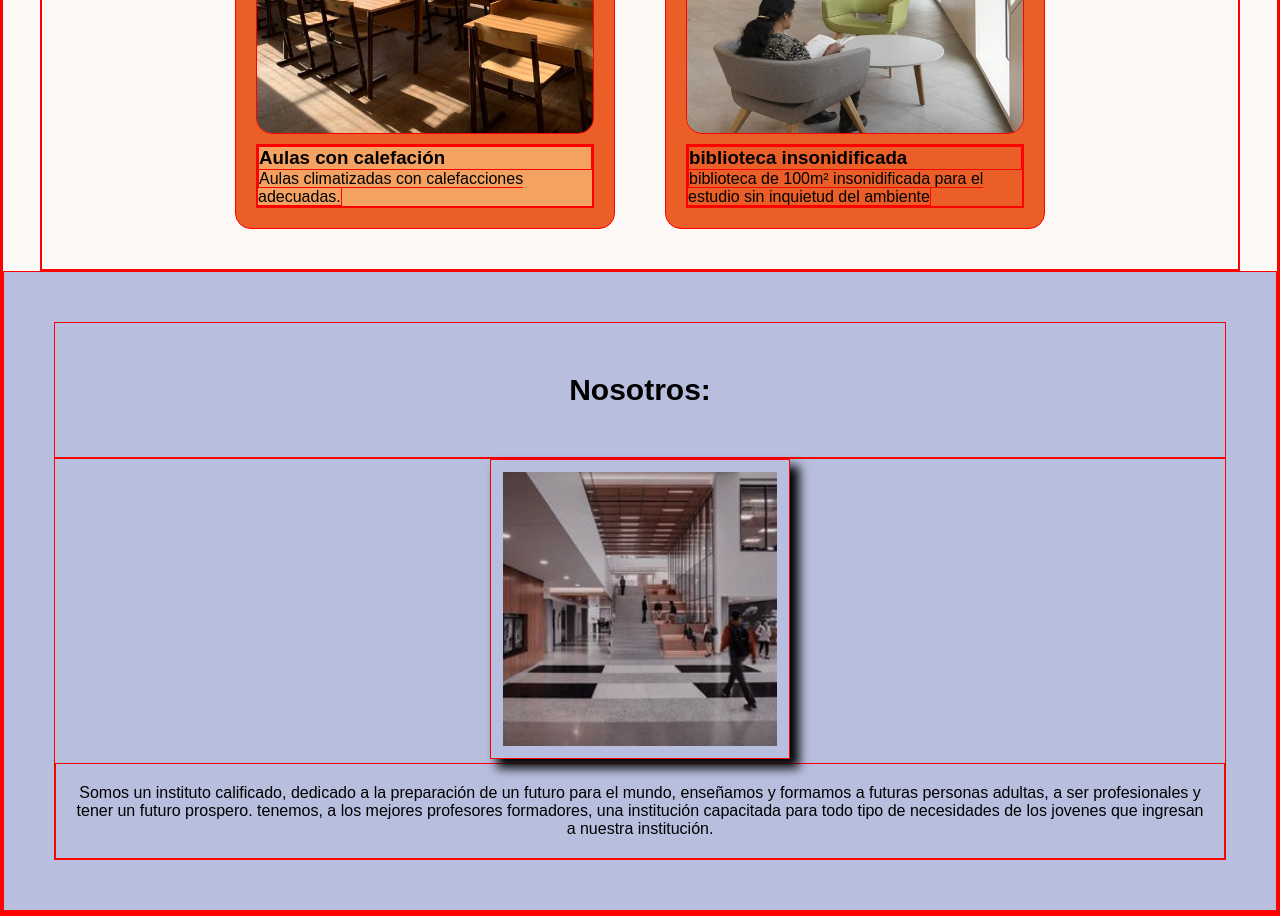
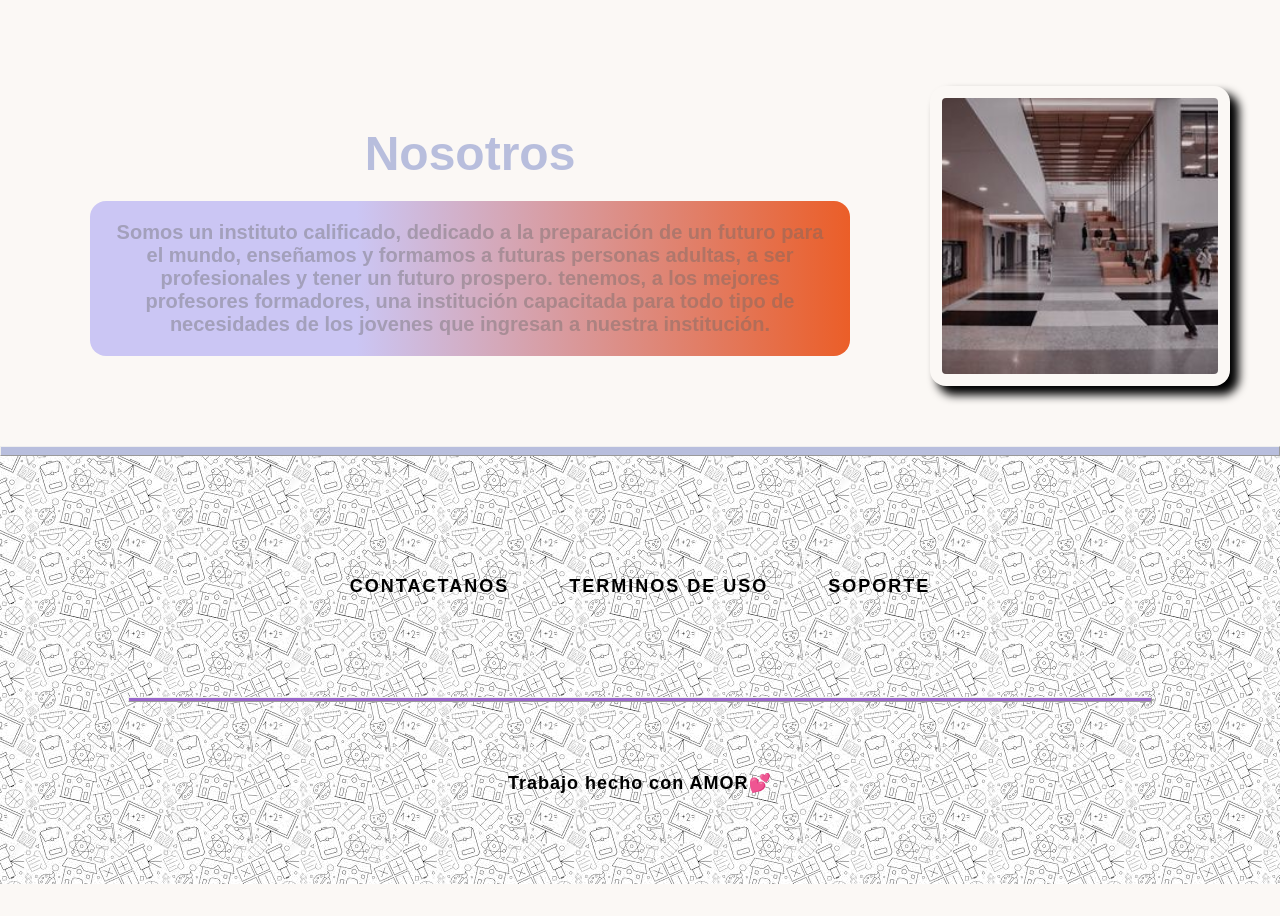
Before and after one commit to Enzoskr/integrador, a plain HTML site: page index.html in a window 1280 px wide. Shown: the part 3220-4136 px from the top of the page. After the commit the page ends 4104 px from the top, so only its background shows below. Drawn offline with Linux system fonts and the light colour scheme.

Commit message:
cambio de footer y about us

```diff
--- a/assets/style.css
+++ b/assets/style.css
@@ -28,7 +28,7 @@
   text-decoration: none;
   list-style: none;
   font-family: "poppins", sans-serif;
-  border: 1px solid red;
+  /* border: 1px solid red; */
 }
 /*  header */
 header {
@@ -98,6 +98,7 @@ main {
   align-items: center;
   padding: 70px 0px;
   width: 100%;
+  height: 800px;
   background-color: var(--bg-metal);
 }
 
@@ -142,7 +143,8 @@ main {
   align-items: center;
   gap: 25px;
 }
-.info-img {
+.info-img img {
+  width: 80%;
   box-shadow: 10px 10px 5px 0px rgba(0, 0, 0, 0.75);
   -webkit-box-shadow: 10px 10px 5px 0px rgba(0, 0, 0, 0.75);
   -moz-box-shadow: 10px 10px 5px 0px rgba(0, 0, 0, 0.75);
@@ -249,29 +251,79 @@ main {
 
 .about-us {
   display: flex;
+  flex-direction: row;
+  text-align: center;
+  gap: 40px;
+  padding: 50px;
+}
+
+.about-us h3 {
+  text-align: center;
+  color: var(--bg-lila-plateado);
+  font-size: 48px;
+  font-weight: 900;
+}
+.about-us p {
+  text-align: center;
+  padding: 20px;
+  font-size: 20px;
+  font-weight: 600;
+  margin-top: 20px;
+  background: rgb(203, 198, 244);
+  background: linear-gradient(
+    90deg,
+    rgba(203, 198, 244, 1) 35%,
+    rgba(235, 94, 40, 1) 100%
+  );
+  border-radius: 1rem;
+  color: var(--text-color-gris);
+}
+.about-us-text {
+  display: flex;
   flex-direction: column;
-  text-align: center;
-  background-color: var(--bg-lila-plateado);
+  max-width: 1000px;
 
-  padding: 50px;
+  padding: 40px;
 }
 .about-us img {
   height: 300px;
   padding: 12px;
   box-shadow: 8px 8px 10px 1px var(--text-color-negro);
+  border-radius: 1rem;
 }
-.about-us h3 {
-  font-size: 30px;
+/* Footer */
+footer {
+  background-image: url(./img/fondo.jpeg);
+  display: flex;
+  flex-direction: column;
+  justify-content: center;
+  align-items: center;
+  gap: 40px;
+  padding: 60px 0;
+}
+.footer-links {
+  display: flex;
+  justify-content: center;
+  gap: 60px;
+  padding: 60px 0;
+}
+footer a {
+  color: var(--text-color-negro);
   font-weight: 600;
-  padding: 50px;
+  font-size: 18px;
+  text-align: center;
+  padding: 30px 0;
+  letter-spacing: 2px;
 }
-.about-us p {
+footer p {
+  color: var(--text-color-negro);
+  font-weight: 600;
+  font-size: 18px;
   text-align: center;
-  padding: 20px;
-  font-size: 12px xx-large;
+  padding: 30px 0;
+  letter-spacing: 1px;
 }
-.dentro-abt-us {
-  width: 100%;
-  background: var(--bg-lila-plateado);
+
+hr {
+  size: 100%;
 }
-/* Foote */ ;
--- a/index.html
+++ b/index.html
@@ -17,8 +17,8 @@
      <img src="./assets/img/escuela.png" alt="logo" class="logo" href="#" />
       <nav class="navbar">
         <ul class="navbar-list">
-          <li><a href="#info"> Alumnos</a></li>
-          <li><a href="#container-de-lugares">Docentes</a></li>
+          <li><a href="#container-de-lugares"> Alumnos</a></li>
+          <li><a href="#info">Docentes</a></li>
 
           <div class="redes">
             <li><a href="#"></a><i class="fa-brands fa-instagram"></i></a></li>
@@ -50,6 +50,7 @@
         <h2>Notables Docentes</h2>
         <div class="info-cards-container">
           <div class="info-card">
+
             <i class="fa-solid fa-pencil" alt="iconos-container"></i>
             <h3>Tipos de Profesores</h3>
             <p>En nuestras escuelas, tendras, además de profesores en cada materia,
@@ -137,19 +138,29 @@
 
       <!-- nuestras cosas destacadas -->
       <section class="about-us">
-        <h3 >Nosotros:</h3>
-        <div class="dentro-abt-us">
-        <img src="./assets/img/sobre nosotros.jpg" alt="img-about-us">
+        <div class="about-us-text">
+        <h3 >Nosotros</h3>
         <p>Somos un instituto calificado, dedicado a la preparación de un futuro para el mundo,
           enseñamos y formamos a futuras personas adultas, a ser profesionales y tener un futuro prospero.
           tenemos, a los mejores profesores formadores, una institución capacitada para todo tipo de necesidades
           de los jovenes que ingresan a nuestra institución.
         </p>
       </div>
+        <img src="./assets/img/sobre nosotros.jpg" alt="img-about-us">
+
       </section>
     </main>
+    <hr style="border:1px outset;background-color:#b8bedd;;color:#b8bedd;height:10px;width:100%" />
     <footer>
 
+
+      <ul class="footer-links">
+        <li> <a href="#"> CONTACTANOS</a></li>
+        <li> <a href="#"> TERMINOS DE USO</a></li>
+        <li> <a href="#"> SOPORTE</a></li>
+      </ul>
+      <hr style="border:1px outset;background-color:#9966CC;color:#9966CC;height:5px;width:80%" />
+ <p>Trabajo hecho con AMOR💕</p>
     </footer>
   </body>
 </html>
```
Also changed, not shown: assets/img/fondo.jpeg (added), assets/img/silueta de escuela.jpg (added), assets/img/silueta.jpg (added).
